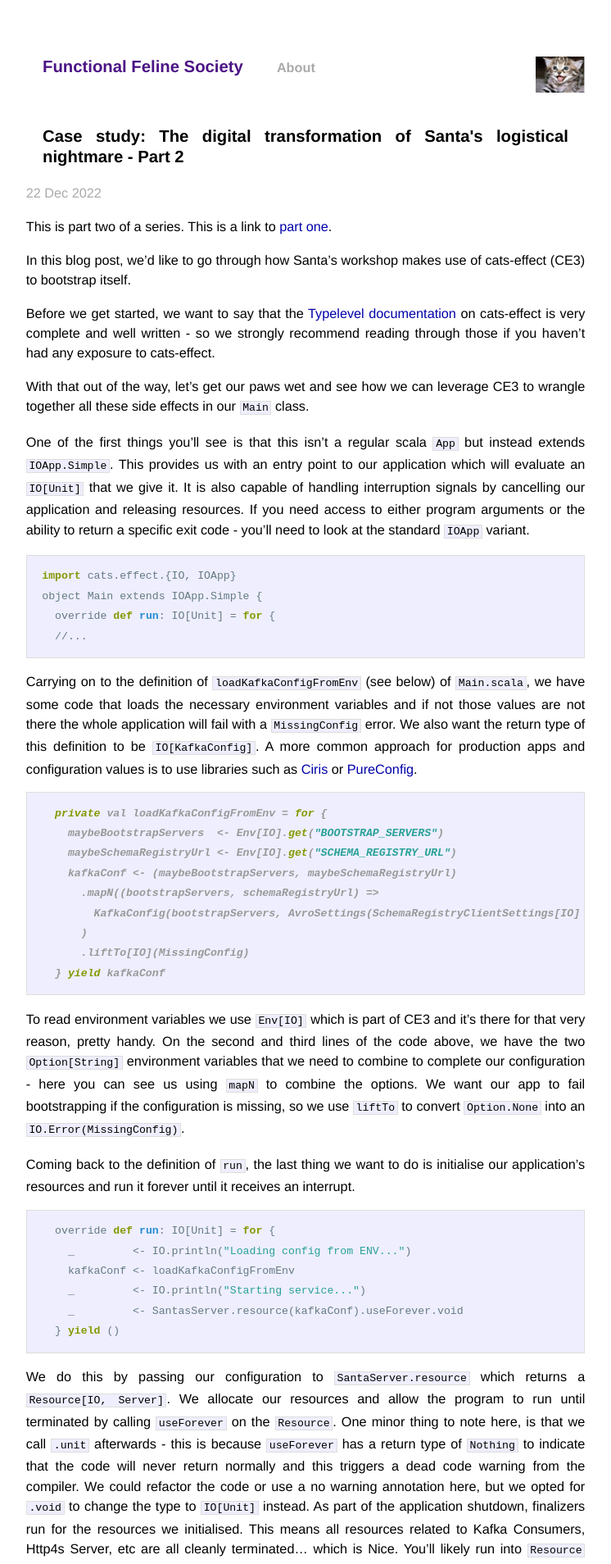
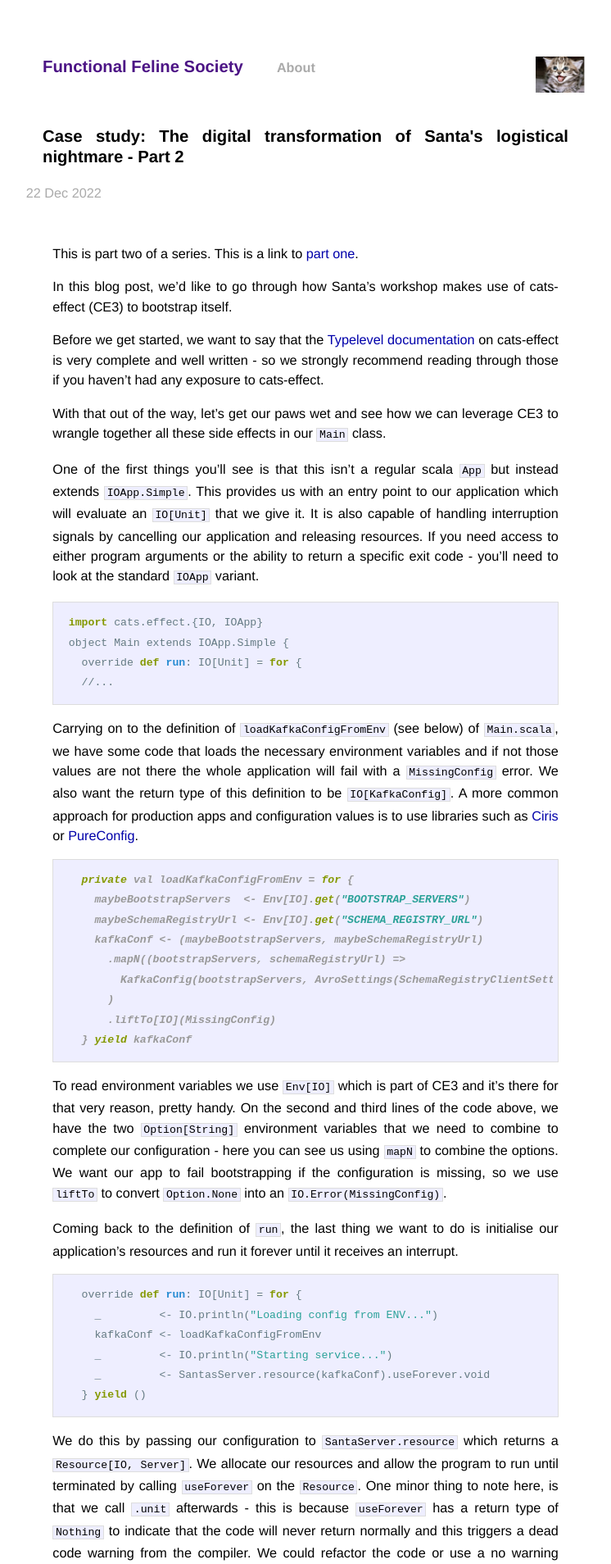
Before and after one commit to Functional-Feline-Society/blog, a Jekyll site: the page built from _posts/2022-12-22-io-part-2.markdown, in a window 1280 px wide. Shown: the top 1908 px of the page at 82% size, without its empty margins (267-1013 px from the left). Built offline with Jekyll 4.4.1, drawn with Linux system fonts in a browser that asks for light colours; nearby versions of some CDN libraries; comment, search, counter and statistics services are not loaded.

Commit message:
add marging and padding

```diff
--- a/css/main.css
+++ b/css/main.css
@@ -142,6 +142,11 @@ h1 a:hover {
 /*
 /*****************************************************************************/
 
+.post {
+  margin: 1em;
+  padding: 1em;
+}
+
 /* standard */
 .post pre {
   border: 1px solid #ddd;
```
